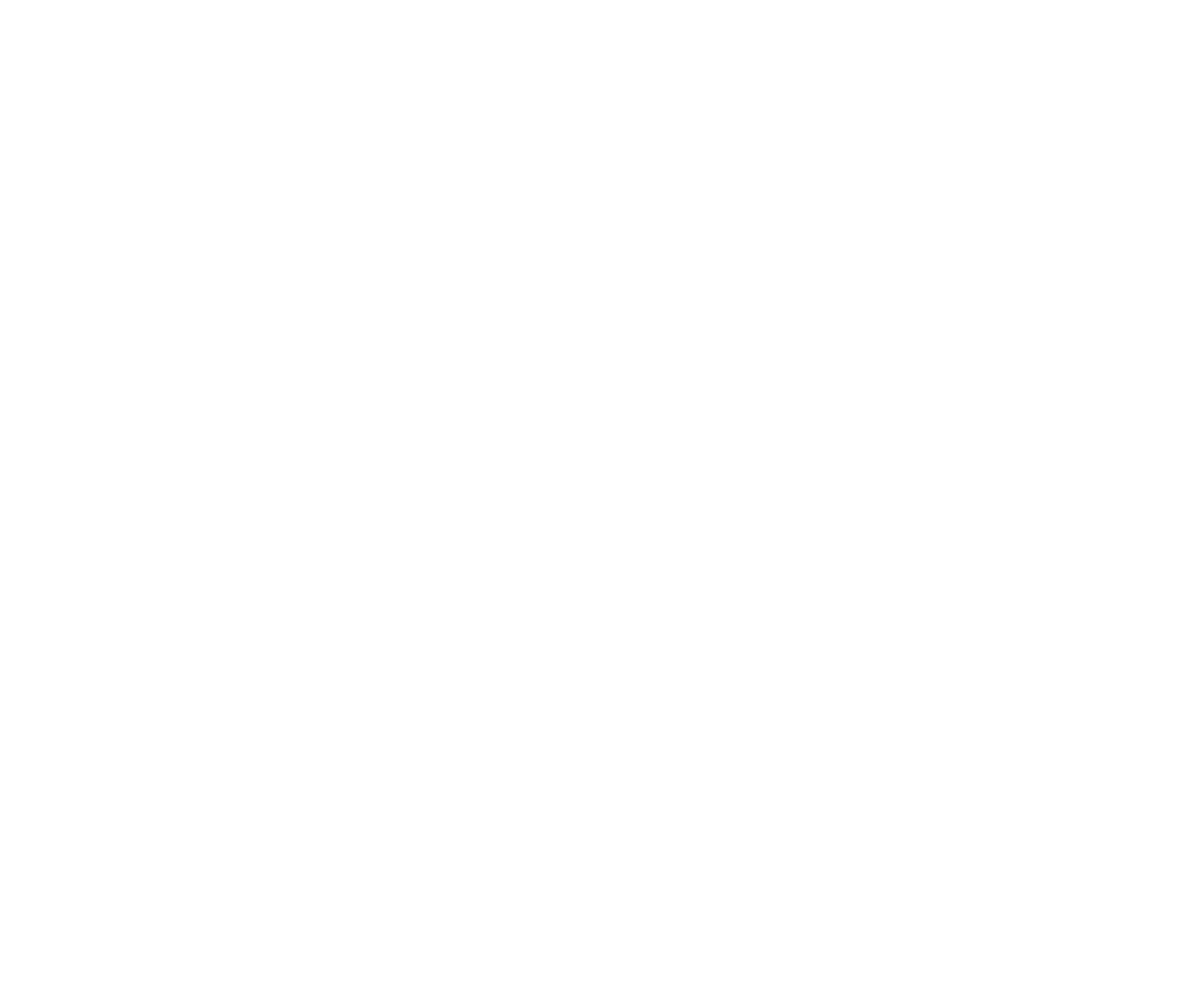
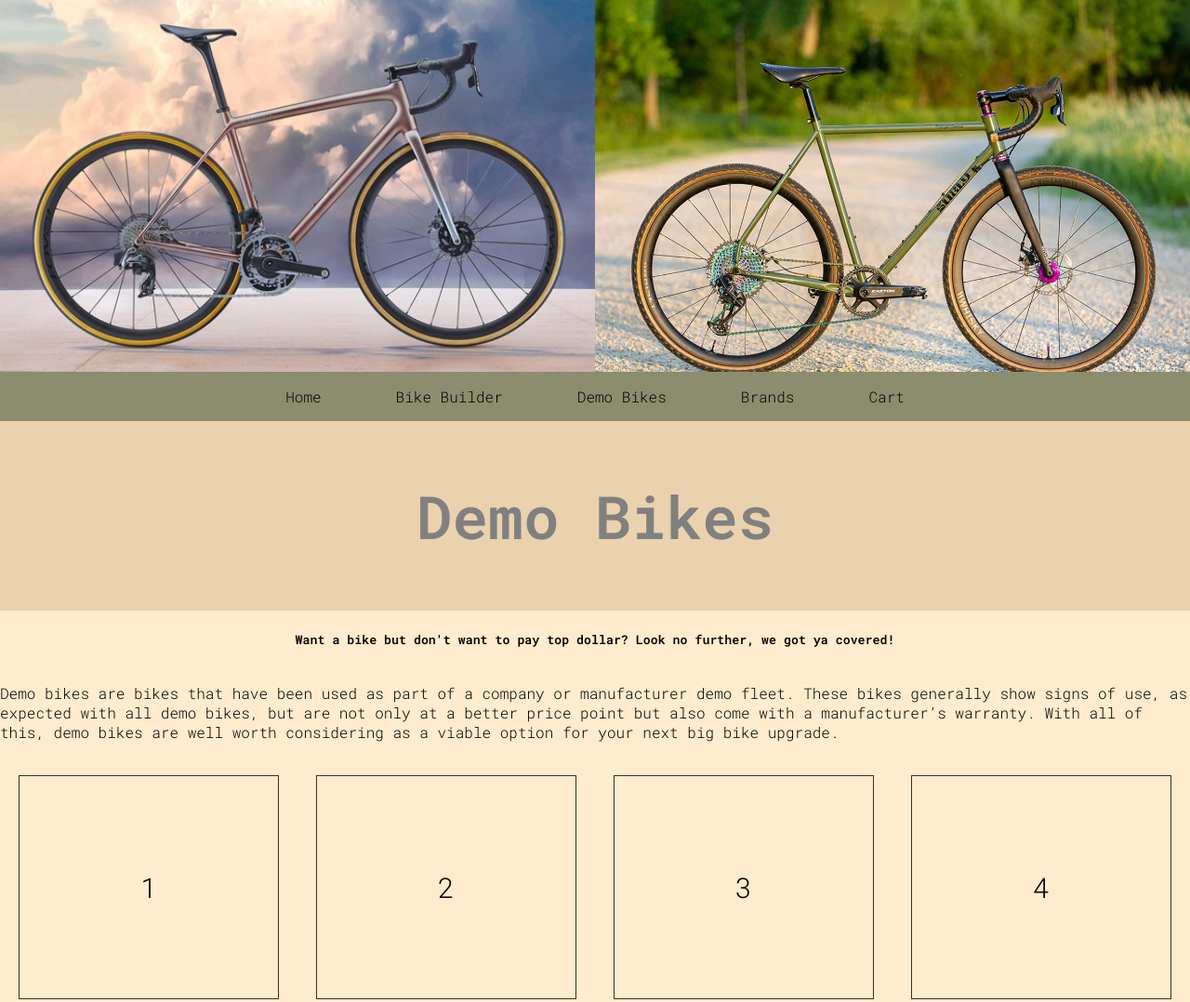
Before and after one commit to williamrogerschi/BAMS-Hackathon, a website: page client/demobikes.html in a window 1280 px wide. Shown: the top 1078 px of the page at 93% size. Before the commit the page ends 800 px from the top, so only its background shows below. Drawn offline with nearby package versions, Linux system fonts and the light colour scheme.

Commit message:
committing some more front end pages

```diff
--- /dev/null
+++ b/client/demo.css
@@ -0,0 +1,131 @@
+html {
+    font-family: 'Roboto Mono', monospace;
+    margin: 0;
+}
+
+body {
+    margin: 0;
+    background-color: blanchedalmond;
+}
+
+main {
+    padding-bottom: 200px;
+}
+
+#images-nav {
+    display: flex;
+    align-content: center;
+    align-items: rows;
+    text-decoration: none;
+    width: auto;
+    color: rgb(46,56,65);
+    margin: auto;
+    padding: 0;
+}
+
+#surly-header {
+    background-image: url('./assets/Surly_custom_1.jpg');
+    background-size: cover;
+    background-position: 50% 75%;
+    height: 50vh;
+    width: 50%;
+    overflow: hidden;
+}
+
+#aethos-header {
+    background-image: url('./assets/Aethos.jpg');
+    background-size: cover;
+    background-position: 50% 50%;
+    height: 50vh;
+    width: 50%;
+    overflow: hidden;
+}
+
+ul {
+    list-style-type: none;
+}
+
+
+#navbar {
+    display: flex;
+    justify-content: center;
+    width: 100%;
+    background-color:rgba(90, 101, 69, 0.697);
+}
+
+.nav-bar {
+    display: flex;
+    justify-content: flex-start;
+    align-content: center;
+    position: relative;
+    text-decoration: none;
+    width: auto;
+    padding: 0px;
+}
+
+a {
+    padding: 0 40px 0 40px;
+    text-decoration: none;
+    color: black;
+}
+
+/* building out main page */
+.demo-info {
+    display: flex;
+    justify-content: center;
+    flex-direction: column;
+    /* background-color: rgb(234, 210, 174); */
+    /* padding-top: 100px; */
+    /* padding-bottom: 100px; */
+}
+
+#demo-header {
+    display: flex;
+    justify-content: center;
+    background-color: rgb(234, 210, 174);
+    padding: 60px;
+    align-items: center;
+    margin: 0;
+    font-size: 400%;
+    color: grey;
+}
+
+#demo-subheader {
+    display: flex;
+    justify-content: center;
+}
+
+#demo-text {
+    display: flex;
+    justify-content: center;
+    width: 100%;
+}
+
+.grid-container {
+    display: grid;
+    grid-template-columns: auto auto auto auto;
+    padding-bottom: 10px;
+  }
+
+  .grid-item {
+    border: 1px solid rgba(0, 0, 0, 0.8);
+    padding: 100px;
+    font-size: 30px;
+    text-align: center;
+    margin: 20px;
+  }
+.footer-container {
+    background-color: rgb(234, 210, 174);
+    margin-bottom: -20px;
+    padding-top: 20px;
+    padding-bottom: 10px;
+}
+
+#footer-list {
+    display: flex;
+    justify-content: flex-start;
+    flex-direction: column;
+    align-items: first baseline;
+    font-weight: bold;
+    color: grey;
+}
--- a/client/demobikes.html
+++ b/client/demobikes.html
@@ -0,0 +1,82 @@
+<!DOCTYPE html>
+<html lang="en">
+<head>
+    <meta charset="UTF-8">
+    <meta name="viewport" content="width=device-width, initial-scale=1.0">
+    <title>Demo Bikes</title>
+    <script src="https://unpkg.com/axios/dist/axios.min.js"></script>
+    <script defer src="script.js"></script>
+    <link rel="stylesheet" type="text/css" href="demo.css">
+    <link href="https://fonts.googleapis.com/css2?family=Roboto+Mono:ital,wght@0,200;0,300;0,600;1,200&display=swap" rel="stylesheet">
+</head>
+<body>
+
+
+    <div class="header-images">
+        <ul id="images-nav">
+            <li id="aethos-header"></li>
+            <li id="surly-header"></li>
+
+        </ul>
+    </div>
+
+
+    <div id="navbar">
+        <ul class="nav-bar">
+         <a href="">Home</a>
+         <a href ="">Bike Builder</a>
+         <a href="">Demo Bikes</a>
+         <a href ="">Brands</a>
+         <a href ="">Cart</a>
+        </ul>
+     </div>
+
+     <main class="main-page">
+
+        <div class="demo-info">
+            <h2 id="demo-header">Demo Bikes</h2>
+            <h5 id="demo-subheader">Want a bike but don't want to pay top dollar? Look no further, we got ya covered!</h5>
+                <p id="demo-text">Demo bikes are bikes that have been used as part of a company or manufacturer demo fleet. These bikes generally show signs of use, as expected with all demo bikes, but are not only at a better price point but also come with a manufacturer’s warranty. With all of this, demo bikes are well worth considering as a viable option for your next big bike upgrade.</p>
+        </div>
+
+
+        <div class="grid-container">
+            <a class="grid-item" href="#">1</a>
+            <a class="grid-item" href="#">2</a>
+            <a class="grid-item" href="#">3</a>
+            <a class="grid-item" href="#">4</a>
+            <a class="grid-item" href="#">5</a>
+            <a class="grid-item" href="#">6</a>
+            <a class="grid-item" href="#">7</a>
+            <a class="grid-item" href="#">8</a>
+            <a class="grid-item" href="#">9</a>
+            <a class="grid-item" href="#">10</a>
+            <a class="grid-item" href="#">11</a>
+            <a class="grid-item" href="#">12</a>
+            <a class="grid-item" href="#">13</a>
+            <a class="grid-item" href="#">14</a>
+            <a class="grid-item" href="#">15</a>
+            <a class="grid-item" href="#">16</a>
+            <a class="grid-item" href="#">17</a>
+            <a class="grid-item" href="#">18</a>
+            <a class="grid-item" href="#">19</a>
+            <a class="grid-item" href="#">20</a>
+          </div>
+
+
+     </main>
+
+     <footer>
+        <div class="footer-container">
+            <ul id="footer-list"> Contact:
+                <li>Address: 1234 N. Wayward St.</li>
+                <li>Location: Boulder, CO</li>
+                <li>Phone: 734-555-1234</li>
+                <li>Email: BAMS@radbikebuilds.com</>
+            </ul>
+        </div>
+     </footer>
+
+
+</body>
+</html>
```
Also changed, not shown: client/index.html (+1 -1 lines).
